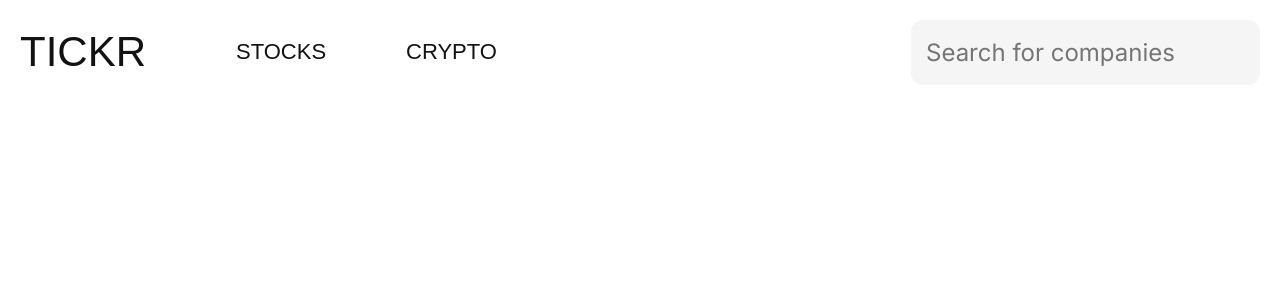
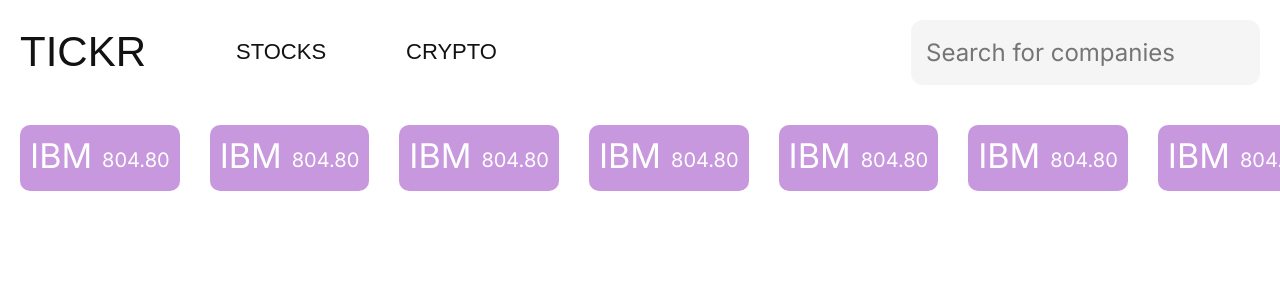
Before and after one commit to pilahr/stocks-crypto-tracker, a React (Create React App) app: page /crypto in a window 1280 px wide. Shown: the top 300 px of the page. Built offline with nearby package versions, Linux system fonts and the light colour scheme; a web font is replaced by a local one.

Commit message:
debugged on a styling

```diff
--- a/src/components/StocksBar/StocksBar.scss
+++ b/src/components/StocksBar/StocksBar.scss
@@ -8,4 +8,5 @@
     padding: 20px;
     height: 126px;
     width: 100%;
+    background-color: $color-white;
 }
--- a/src/pages/Crypto/Crypto.jsx
+++ b/src/pages/Crypto/Crypto.jsx
@@ -2,6 +2,7 @@ import React from "react";
 import "./Crypto.scss";
 import TopNav from "../../components/TopNav/TopNav";
 import SearchBar from "../../components/SearchBar/SearchBar";
+import StocksBar from "../../components/StocksBar/StocksBar";
 
 const Crypto = () => {
   return (
@@ -10,6 +11,9 @@ const Crypto = () => {
         <TopNav page="others" textColor="black" textColor2="black" />
         <SearchBar />
       </div>
+      <div>
+        <StocksBar />
+      </div>
     </div>
   );
 };
--- a/src/pages/Stock/Stock.scss
+++ b/src/pages/Stock/Stock.scss
@@ -2,7 +2,9 @@
 @use "../../styles/variables" as *;
 
 .stock-page {
-    &__topNav {
-        display: flex;
-    }
+  height: 100vh;
+
+  &__topNav {
+    display: flex;
+  }
 }
--- a/src/styles/_variables.scss
+++ b/src/styles/_variables.scss
@@ -24,6 +24,7 @@ $color-bright-green: #87e490;
 $color-dark-purple: #889af8;
 
 $color-search-bar-bg:#F5F5F5;
+$color-background:#F5F5F5;
 
 * {
   text-decoration: none;
```
